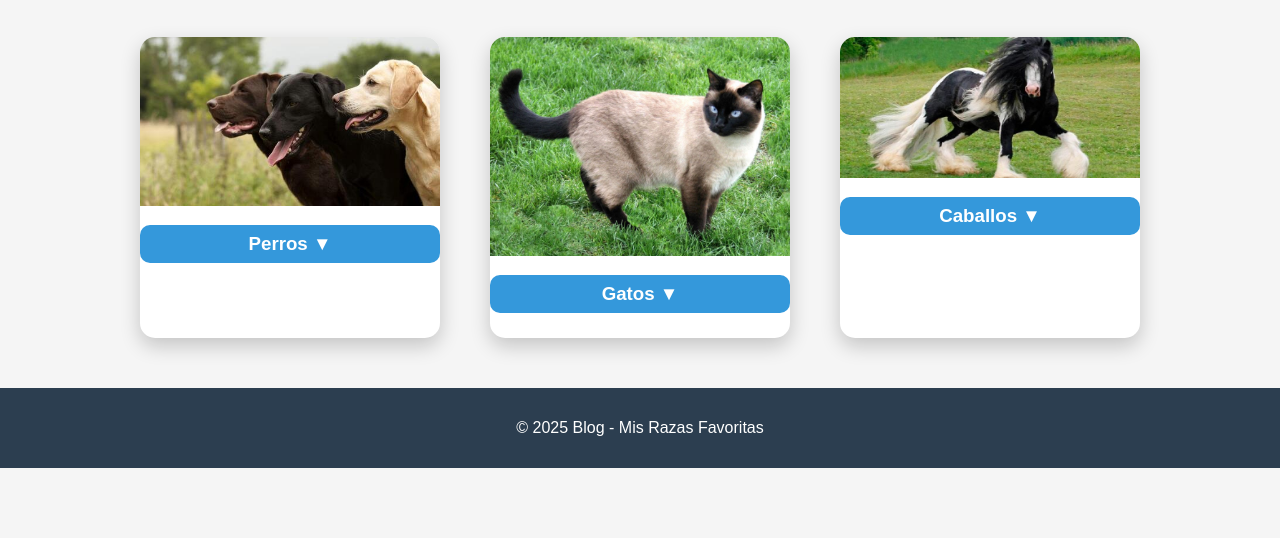
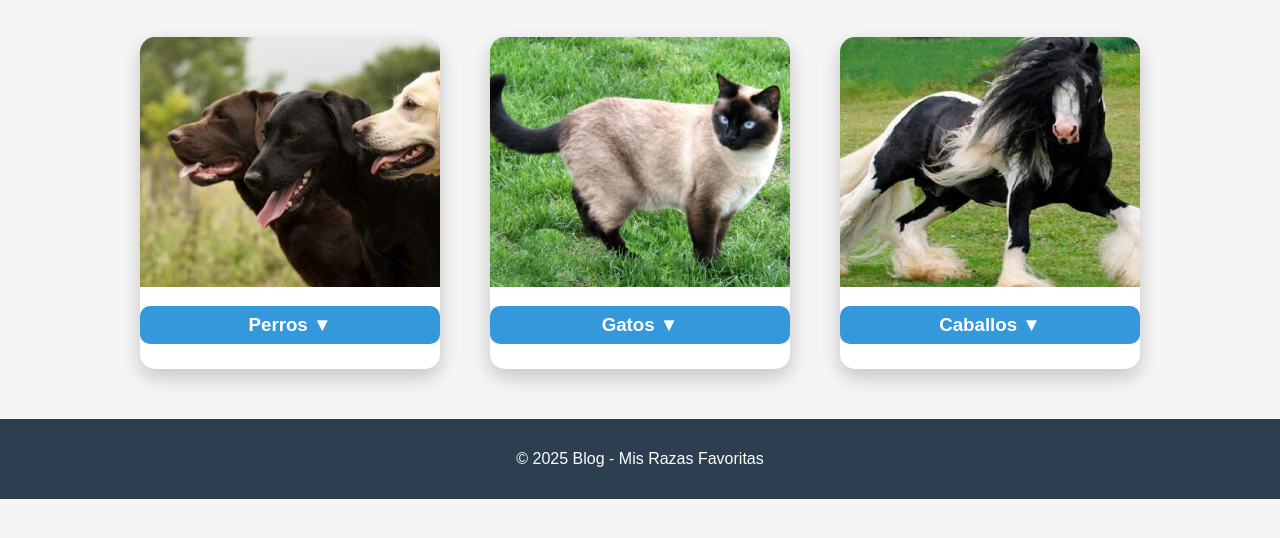
Before and after one commit to carmenoj/blog, a plain HTML site: page index.html in a window 1280 px wide. Shown: the part 60-598 px from the top of the page. Drawn offline with Linux system fonts and the light colour scheme.

Commit message:
Add files via upload

```diff
--- a/script.js
+++ b/script.js
@@ -1,7 +1,3 @@
-// Mensaje de bienvenida
-window.onload = function() {
-    alert("¡Bienvenido a mi blog de razas favoritas de animales!");
-};
 
 // Galerías de imágenes automáticas
 const perrosImgs = ["img/labrador1.jpg","img/pastor1.jpg"];
--- a/style.css
+++ b/style.css
@@ -40,9 +40,10 @@ header h1 {
 
 .animal-card img {
     width: 100%;
-    height: auto;
+    height: 250px; /* todas las imágenes tendrán 250px de alto */
     border-top-left-radius: 15px;
     border-top-right-radius: 15px;
+    object-fit: cover; /* recorta la imagen manteniendo la proporción */
 }
 
 /* Título debajo de la imagen */
```
